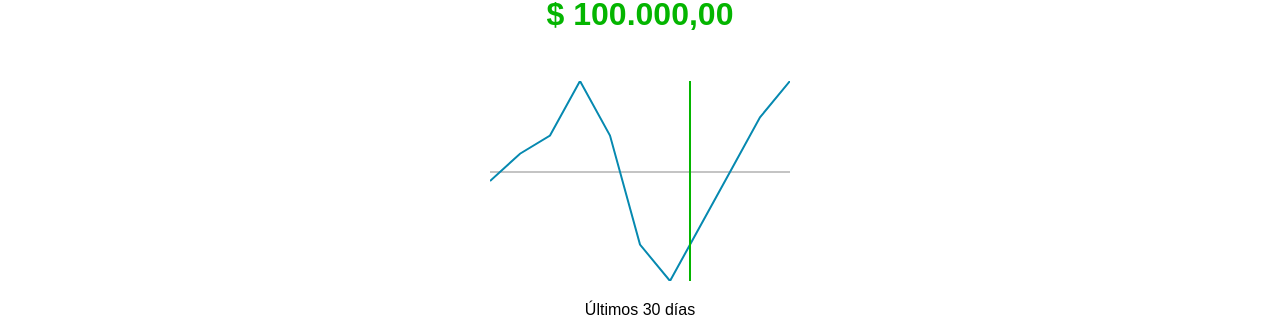
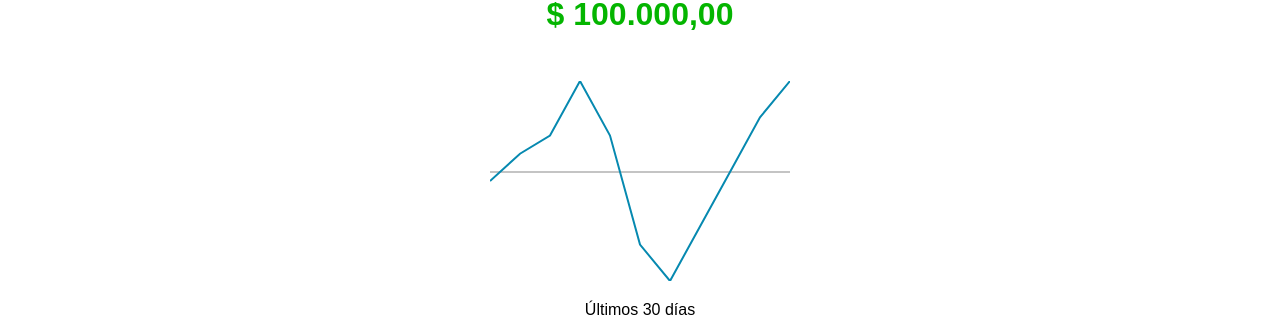
Before and after one commit to JairoDuenas/cash-flow-Vue, a Vue app: page / in a window 1280 px wide. Shown: the part 182-513 px from the top of the page. Built offline with nearby package versions, Linux system fonts and the light colour scheme.

Commit message:
Creando la interacción con el gráfico

```diff
--- a/src/components/Resume/Graphic.vue
+++ b/src/components/Resume/Graphic.vue
@@ -1,6 +1,11 @@
 <template>
   <div>
-    <svg viewBox="0,0 300 200">
+    <svg
+      @touchstart="tap"
+      @touchmove="tap"
+      @touchend="untap"
+      viewBox="0,0 300 200"
+    >
       <line
         stroke="#c4c4c4"
         stroke-width="2"
@@ -16,11 +21,12 @@
         :points="points"
       />
       <line
+        v-show="showPointer"
         stroke="#04b500"
         stroke-width="2"
-        x1="200"
+        :x1="pointer"
         y1="0"
-        x2="200"
+        :x2="pointer"
         y2="200"
       />
     </svg>
@@ -30,7 +36,7 @@
 </template>
 
 <script setup>
-import { defineProps, toRefs, computed } from "vue";
+import { ref, defineProps, toRefs, computed } from "vue";
 
 const props = defineProps({
   amounts: {
@@ -63,6 +69,21 @@
     return `${points} ${x},${y}`;
   }, "0, 100");
 });
+
+const showPointer = ref(false);
+const pointer = ref(0);
+
+const tap = ({ target, touches }) => {
+  showPointer.value = true;
+  const elementWidth = target.getBoundingClientRect().width;
+  const elementX = target.getBoundingClientRect().x;
+  const touchX = touches[0].clientX;
+  pointer.value = ((touchX - elementX) * 300) / elementWidth;
+};
+
+const untap = () => {
+  showPointer.value = false;
+};
 </script>
 
 <style scoped>
```
